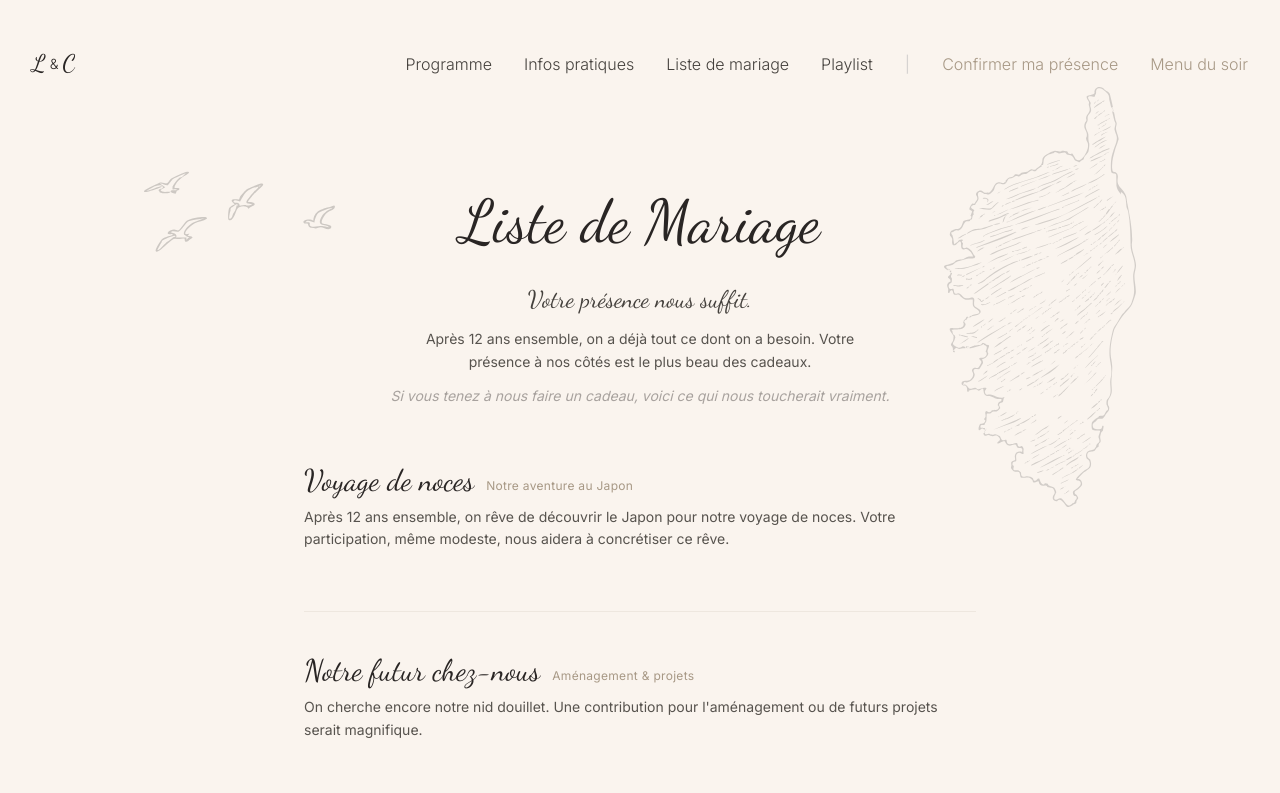
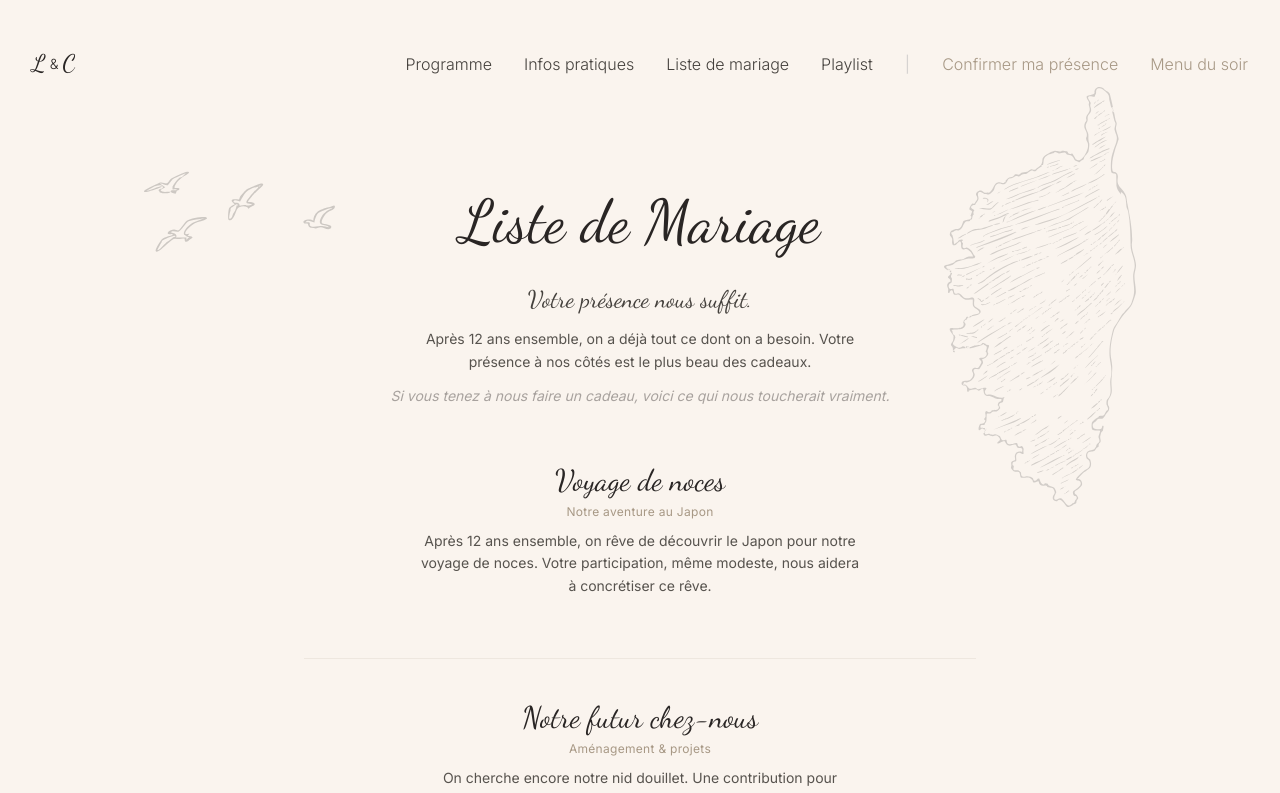
Before and after one commit to rcoco78/ouiencorse, a React (Vite) app: page /liste-mariage in a window 1280 px wide. Shown: the top 793 px of the page. Built offline with nearby package versions, Linux system fonts and the light colour scheme.

Commit message:
style: centrage du texte sur Infos pratiques et Liste de mariage
Co-authored-by: Cursor <cursoragent@cursor.com>

```diff
--- a/src/pages/InfosPratiques.tsx
+++ b/src/pages/InfosPratiques.tsx
@@ -3,7 +3,7 @@ import { SiteFooter } from "@/components/SiteFooter";
 
 function Item({ label, detail }: { label: string; detail?: string }) {
   return (
-    <div>
+    <div className="text-center">
       <p className="font-sans font-medium text-stone-800 text-sm">{label}</p>
       {detail && <p className="text-stone-600 text-sm mt-0.5">{detail}</p>}
     </div>
@@ -39,7 +39,7 @@ export default function InfosPratiques() {
             <div className="relative z-10 divide-y divide-savethedate-brown/15 max-w-2xl mx-auto">
 
               {/* Comment venir */}
-              <div className="py-10">
+              <div className="py-10 text-center">
                 <h2 className="font-dancing text-3xl text-stone-800 mb-6">Comment venir ?</h2>
                 <div className="space-y-5">
                   <Item label="En avion" detail="Aéroport d'Ajaccio (AJX) — vols directs depuis Paris, Lyon, Marseille, Nice" />
@@ -48,7 +48,7 @@ export default function InfosPratiques() {
               </div>
 
               {/* Le lieu */}
-              <div className="py-10">
+              <div className="py-10 text-center">
                 <h2 className="font-dancing text-3xl text-stone-800 mb-6">Le lieu</h2>
                 <div className="mb-6">
                   <p className="font-medium text-stone-800">Calcatoggio</p>
@@ -62,7 +62,7 @@ export default function InfosPratiques() {
               </div>
 
               {/* Hébergement */}
-              <div className="py-10">
+              <div className="py-10 text-center">
                 <h2 className="font-dancing text-3xl text-stone-800 mb-6">Où dormir ?</h2>
                 <div className="space-y-7">
                   <div>
@@ -91,14 +91,14 @@ export default function InfosPratiques() {
               </div>
 
               {/* Tenue */}
-              <div className="py-10">
+              <div className="py-10 text-center">
                 <h2 className="font-dancing text-3xl text-stone-800 mb-4">Tenue</h2>
                 <p className="text-stone-600 text-sm">Pas de thème exigé.</p>
                 <p className="text-stone-400 text-xs italic mt-2">Si possible, évitez les gros motifs — et pensez qu'il fera chaud.</p>
               </div>
 
               {/* Contact */}
-              <div className="py-10">
+              <div className="py-10 text-center">
                 <h2 className="font-dancing text-3xl text-stone-800 mb-6">Questions ?</h2>
                 <p className="text-stone-600 text-sm mb-5">Écrivez-nous directement :</p>
                 <div className="space-y-3 text-sm">
--- a/src/pages/ListeMariage.tsx
+++ b/src/pages/ListeMariage.tsx
@@ -113,12 +113,12 @@ export default function ListeMariage() {
             {/* Catégories — éditorial avec dividers */}
             <div className="relative z-10 divide-y divide-savethedate-brown/15 max-w-2xl mx-auto mt-4">
               {CATEGORIES.map(({ id, icon: Icon, title, description, detail, action }) => (
-                <div key={id} className="py-10">
-                  <div className="flex items-baseline gap-3 mb-2">
+                <div key={id} className="py-10 text-center">
+                  <div className="mb-2">
                     <h2 className="font-dancing text-3xl text-stone-800">{title}</h2>
                     <span className="text-savethedate-brown text-xs tracking-wide">{description}</span>
                   </div>
-                  <p className="text-stone-600 text-sm leading-relaxed mb-5">{detail}</p>
+                  <p className="text-stone-600 text-sm leading-relaxed mb-5 max-w-md mx-auto">{detail}</p>
                   {action && (
                     action.href ? (
                       <a href={action.href} target="_blank" rel="noopener noreferrer"
@@ -126,7 +126,7 @@ export default function ListeMariage() {
                         {action.label}
                       </a>
                     ) : action.copy ? (
-                      <div>
+                      <div className="flex flex-col items-center">
                         <p className="text-stone-400 text-xs mb-2">IBAN pour virement</p>
                         <CopyButton text={action.copy} />
                       </div>
```
